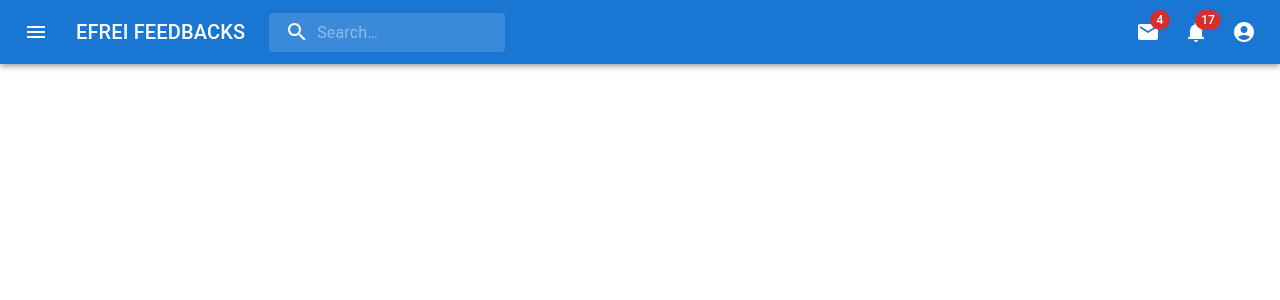
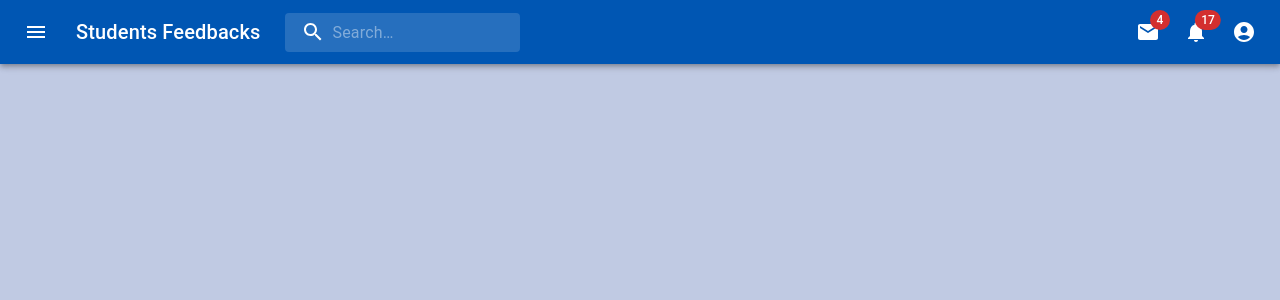
Before and after one commit to DamienBataillard/AdvancedProgramming, a React (Create React App) app in the folder frontend/: page /dashboard in a window 1280 px wide. Shown: the top 300 px of the page. Built offline with nearby package versions, Linux system fonts and the light colour scheme.

Commit message:
dashboard color update

```diff
--- a/frontend/src/components/AppBar.js
+++ b/frontend/src/components/AppBar.js
@@ -156,7 +156,7 @@ function PrimarySearchAppBar() {
 
   return (
     <Box sx={{ flexGrow: 1 }}>
-      <AppBar position="static">
+      <AppBar position="static" sx={{ backgroundColor: '#0056b3' }}>
         <Toolbar>
           <IconButton
             size="large"
@@ -173,7 +173,7 @@ function PrimarySearchAppBar() {
             component="div"
             sx={{ display: { xs: 'none', sm: 'block' } }}
           >
-            EFREI FEEDBACKS
+            Students Feedbacks
           </Typography>
           <Search>
             <SearchIconWrapper>
--- a/frontend/src/index.css
+++ b/frontend/src/index.css
@@ -5,6 +5,7 @@ body {
     sans-serif;
   -webkit-font-smoothing: antialiased;
   -moz-osx-font-smoothing: grayscale;
+  background-color: #c0cae3;
 }
 
 code {
--- a/frontend/src/pages/StudentDashboard.js
+++ b/frontend/src/pages/StudentDashboard.js
@@ -1,10 +1,14 @@
 import  PrimarySearchAppBar  from '../components/AppBar'
+import '../index.css';
 
 
 function StudentDashboard() {
     return (
       <div className="App">
             <PrimarySearchAppBar/>
+            <div className='DashboardContainer'>
+
+            </div>
       </div>
     );
   }
```
Also changed, not shown: 1 other file (tests, documents, lock files or other folders).
